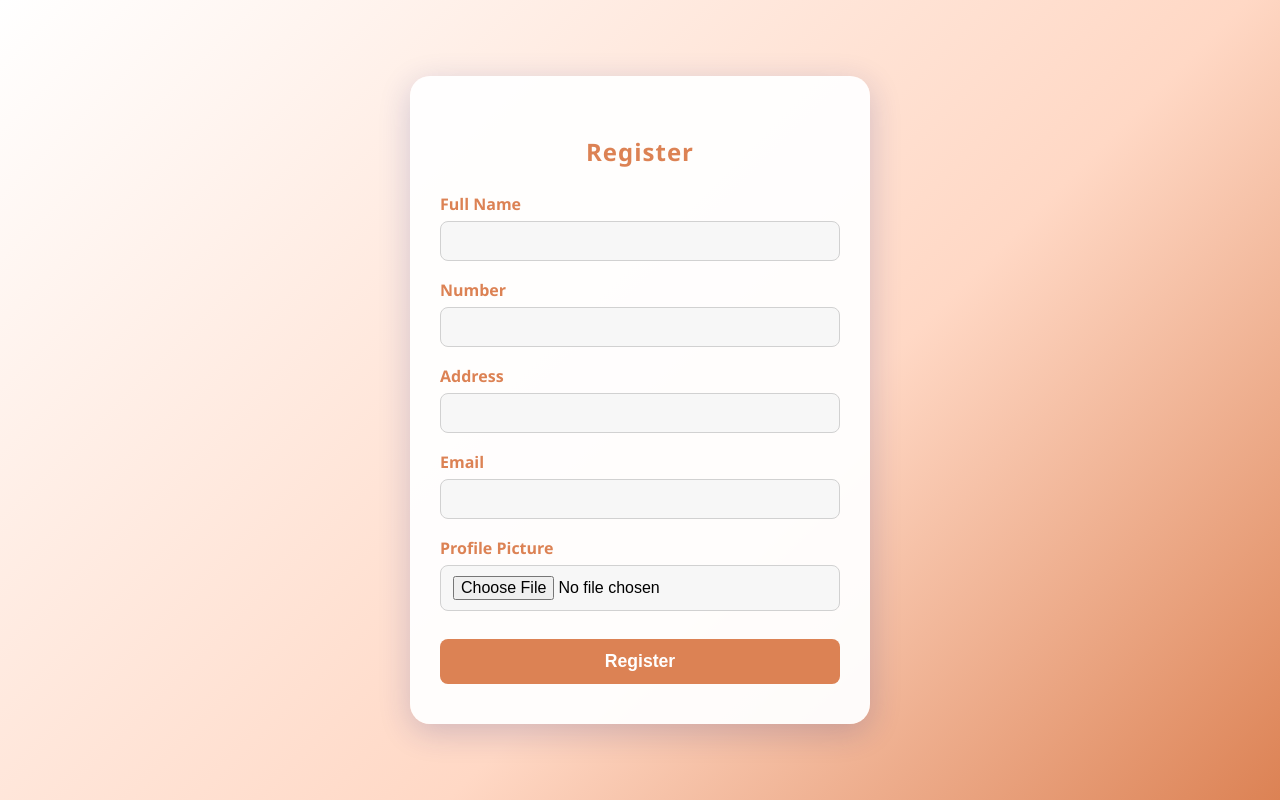
After one commit to almanongeeyan/raltt, a PHP site: page /manual_register.php in a window 1280 px wide. The commit adds this page. Run offline with PHP 8.4, Linux system fonts and the light colour scheme; some libraries are stand-ins or nearby versions.

Commit message:
MANUAL REGISTER

```diff
--- /dev/null
+++ b/css/register.css
@@ -0,0 +1,86 @@
+body {
+    min-height: 100vh;
+    margin: 0;
+    font-family: 'Segoe UI', Arial, sans-serif;
+    background: linear-gradient(135deg, #FFFFFF 0%, #FFD8C5 60%, #DC8254 100%);
+    display: flex;
+    align-items: center;
+    justify-content: center;
+}
+
+.register-container {
+    background: rgba(255,255,255,0.95);
+    border-radius: 20px;
+    box-shadow: 0 8px 32px 0 rgba(31, 38, 135, 0.2);
+    padding: 40px 30px;
+    max-width: 400px;
+    width: 100%;
+    margin: 30px 10px;
+}
+
+.register-form h2 {
+    text-align: center;
+    margin-bottom: 25px;
+    color: #DC8254;
+    letter-spacing: 1px;
+}
+
+.form-group {
+    margin-bottom: 18px;
+    display: flex;
+    flex-direction: column;
+}
+
+.form-group label {
+    margin-bottom: 6px;
+    color: #DC8254;
+    font-weight: 600;
+}
+
+.form-group input[type="text"],
+.form-group input[type="email"],
+.form-group input[type="file"] {
+    padding: 10px 12px;
+    border: 1px solid #d1d1d1;
+    border-radius: 8px;
+    font-size: 1rem;
+    background: #f7f7f7;
+    transition: border 0.2s;
+}
+
+.form-group input:focus {
+    border: 1.5px solid #DC8254;
+    outline: none;
+}
+
+button[type="submit"] {
+    width: 100%;
+    padding: 12px;
+    background: #DC8254;
+    color: #fff;
+    border: none;
+    border-radius: 8px;
+    font-size: 1.1rem;
+    font-weight: 600;
+    cursor: pointer;
+    transition: background 0.2s, transform 0.1s;
+    margin-top: 10px;
+}
+
+button[type="submit"]:hover {
+    background: #b96536;
+    transform: translateY(-2px) scale(1.03);
+}
+
+@media (max-width: 500px) {
+    .register-container {
+        padding: 25px 8px;
+        max-width: 98vw;
+    }
+    .register-form h2 {
+        font-size: 1.3rem;
+    }
+    button[type="submit"] {
+        font-size: 1rem;
+    }
+}
--- /dev/null
+++ b/manual_register.php
@@ -0,0 +1,120 @@
+<?php
+// Handle registration form submission
+$successMsg = '';
+$errorMsg = '';
+$imgUrl = '';
+if ($_SERVER['REQUEST_METHOD'] === 'POST') {
+    $fullname = trim($_POST['fullname'] ?? '');
+    $number = trim($_POST['number'] ?? '');
+    $address = trim($_POST['address'] ?? '');
+    $email = trim($_POST['email'] ?? '');
+    $profilePic = $_FILES['profile_picture'] ?? null;
+
+    $errors = [];
+    // Basic validation
+    if (!$fullname) $errors[] = 'Full Name is required.';
+    if (!$number) $errors[] = 'Number is required.';
+    if (!$address) $errors[] = 'Address is required.';
+    if (!$email || !filter_var($email, FILTER_VALIDATE_EMAIL)) $errors[] = 'Valid Email is required.';
+    if (!$profilePic || $profilePic['error'] !== UPLOAD_ERR_OK) $errors[] = 'Profile Picture is required.';
+
+    // Handle file upload
+    $uploadPath = '';
+    if (!$errors && $profilePic) {
+        $targetDir = __DIR__ . '/images/user/';
+        if (!is_dir($targetDir)) {
+            mkdir($targetDir, 0777, true);
+        }
+        $ext = strtolower(pathinfo($profilePic['name'], PATHINFO_EXTENSION));
+        $allowed = ['jpg', 'jpeg', 'png', 'gif'];
+        if (!in_array($ext, $allowed)) {
+            $errors[] = 'Only JPG, PNG, and GIF files are allowed.';
+        } else {
+            $filename = uniqid('profile_', true) . '.' . $ext;
+            $uploadPath = $targetDir . $filename;
+            if (!move_uploaded_file($profilePic['tmp_name'], $uploadPath)) {
+                $errors[] = 'Failed to upload profile picture.';
+            }
+        }
+    }
+
+    if (!$errors) {
+        $successMsg = 'Registration successful!';
+        if ($uploadPath) {
+            $imgUrl = 'images/user/' . basename($uploadPath);
+        }
+    } else {
+        $errorMsg = implode('<br>', $errors);
+    }
+}
+?>
+<!DOCTYPE html>
+<html lang="en">
+<head>
+    <meta charset="UTF-8">
+    <meta name="viewport" content="width=device-width, initial-scale=1.0">
+    <title>Rich Anne Lea Tiles Trading - Manual Register </title>
+    <link rel="stylesheet" href="css/register.css">
+</head>
+<body>
+    <?php if ($successMsg): ?>
+        <div style="background:#d4edda;color:#155724;padding:15px;border-radius:8px;margin:20px auto;max-width:400px;text-align:center;"> <?= $successMsg ?> </div>
+        <?php if ($imgUrl): ?>
+            <div style="text-align:center;"><img src="<?= $imgUrl ?>" alt="Profile Picture" style="max-width:120px;border-radius:50%;margin:10px auto;"></div>
+        <?php endif; ?>
+    <?php else: ?>
+        <?php if ($errorMsg): ?>
+            <div style="background:#f8d7da;color:#721c24;padding:15px;border-radius:8px;margin:20px auto;max-width:400px;"> <?= $errorMsg ?> </div>
+        <?php endif; ?>
+        <div class="register-container">
+            <form class="register-form" action="manual_register.php" method="POST" enctype="multipart/form-data">
+                <h2>Register</h2>
+                <div class="form-group">
+                    <label for="fullname">Full Name</label>
+                    <input type="text" id="fullname" name="fullname" required value="<?= htmlspecialchars($_POST['fullname'] ?? '') ?>">
+                </div>
+                <div class="form-group">
+                    <label for="number">Number</label>
+                    <input type="text" id="number" name="number" required value="<?= htmlspecialchars($_POST['number'] ?? '') ?>">
+                </div>
+                <div class="form-group">
+                    <label for="address">Address</label>
+                    <input type="text" id="address" name="address" required value="<?= htmlspecialchars($_POST['address'] ?? '') ?>">
+                </div>
+                <div class="form-group">
+                    <label for="email">Email</label>
+                    <input type="email" id="email" name="email" required value="<?= htmlspecialchars($_POST['email'] ?? '') ?>">
+                </div>
+                <div class="form-group">
+                    <label for="profile_picture">Profile Picture</label>
+                    <input type="file" id="profile_picture" name="profile_picture" accept="image/*" required>
+                </div>
+                <button type="submit">Register</button>
+            </form>
+        </div>
+    <?php endif; ?>
+</body>
+<!DOCTYPE html>
+<html lang="en">
+
+<head>
+    <meta charset="UTF-8">
+    <meta name="viewport" content="width=device-width, initial-scale=1.0">
+    <title>Rich Anne Lea Tiles Trading - Manual Register </title>
+    <link rel="stylesheet" href="https://cdnjs.cloudflare.com/ajax/libs/font-awesome/6.5.1/css/all.min.css">
+    <link rel="preconnect" href="https://fonts.googleapis.com">
+    <link rel="preconnect" href="https://fonts.gstatic.com" crossorigin>
+    <link href="https://fonts.googleapis.com/css2?family=Inter:wght@400;500;600;700&display=swap" rel="stylesheet">
+    <script src="https://cdn.jsdelivr.net/npm/sweetalert2@11.17.2/dist/sweetalert2.min.js"></script>
+    <!-- <link rel="stylesheet" href="style.css"> -->
+    <style>
+
+    </style>
+</head>
+
+<body>
+
+
+
+</body>
+</html>
```
Also changed, not shown: register.php (added, +74 -0 lines), user_login_form.php (+16 -2 lines).
